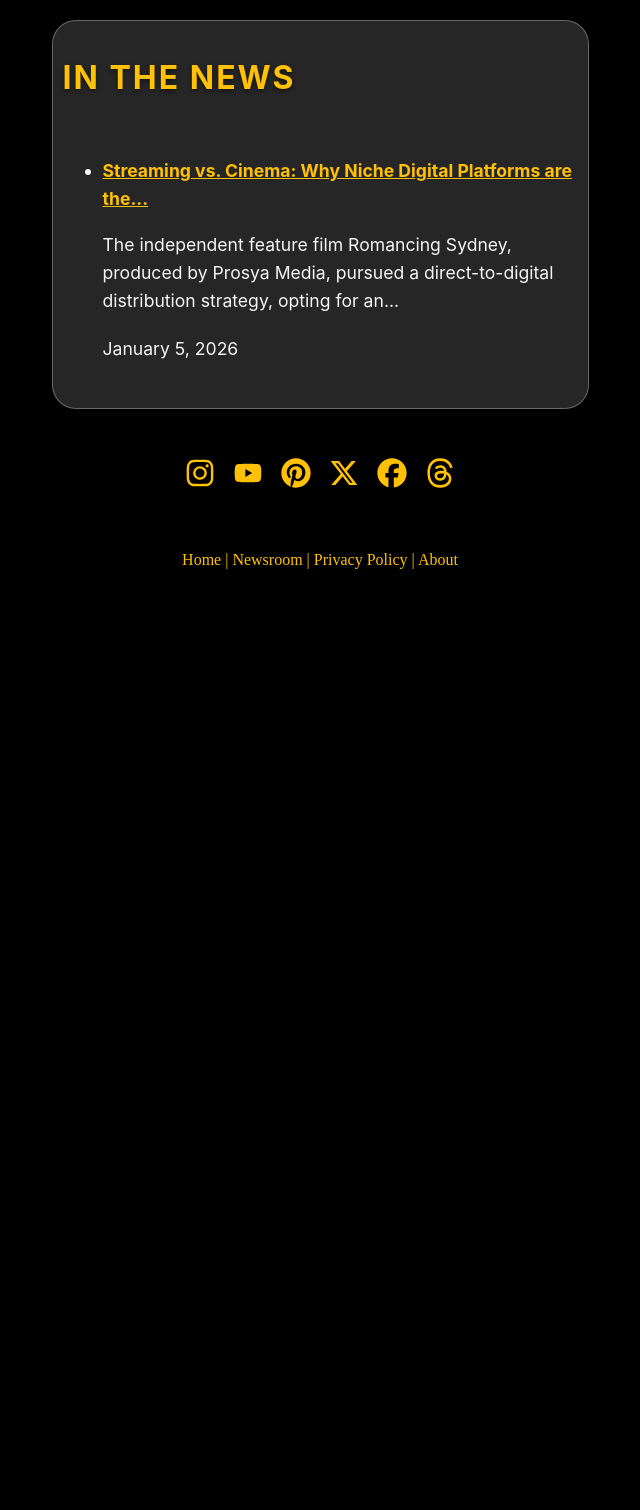
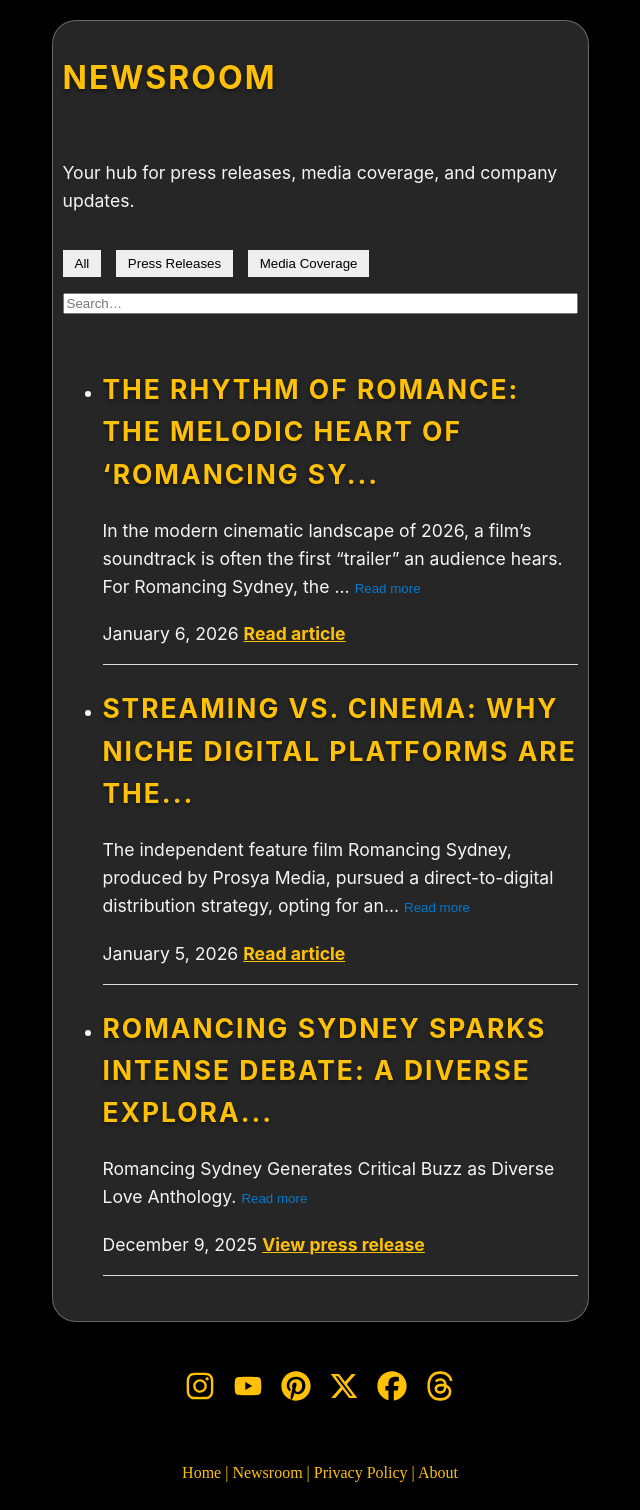
Before and after one commit to prosyamedia/website, a Jekyll site: the page built from newsroom.html, in a window 1280 px wide. Shown: the whole page, without its empty margins (320-960 px from the left). Built offline with Jekyll 4.4.1, drawn with Linux system fonts in a browser that asks for light colours; before the commit the page ends 900 px from its top, so only the background shows below that.

Commit message:
Add Press, Media separation

```diff
--- a/_config.yml
+++ b/_config.yml
@@ -1,4 +1,7 @@
 collections:
-  newsroom:
+  press:
     output: true
-    permalink: /newsroom/:name/
+    permalink: /press/:name/
+  media:
+    output: true
+    permalink: /media/:name/
--- /dev/null
+++ b/_media/2026-01-06-the-rhythm-of-romance-the-melodic-heart-of-romancing-sydney.md
@@ -0,0 +1,9 @@
+---
+title: "The Rhythm of Romance: The Melodic Heart of ‘Romancing Sydney’"
+date: 2026-01-06
+summary: "In the modern cinematic landscape of 2026, a film’s soundtrack is often the first “trailer” an audience hears. For Romancing Sydney, the independent feature from director Anmol Mishra, the music isn’t just background noise—it’s the pulse that drives its six interconnected narratives."
+source: "Skope Mag"
+url: "https://skopemag.com/2026/01/06/the-rhythm-of-romance-the-melodic-heart-of-romancing-sydney"
+type: media
+layout: newsroom-item
+---
--- /dev/null
+++ b/_press/2025-12-09-romancing-sydney-sparks-intense-debate-a-diverse-exploration-of-love-now-streaming.md
@@ -0,0 +1,7 @@
+---
+title: "Romancing Sydney Sparks Intense Debate: A Diverse Exploration of Love, Now Streaming"
+date: 2025-12-09
+summary: "Romancing Sydney Generates Critical Buzz as Diverse Love Anthology."
+type: press
+layout: newsroom-item
+---
--- a/newsroom.html
+++ b/newsroom.html
@@ -1,25 +1,70 @@
 ---
 layout: default
-title: Latest News
+title: Newsroom
 ---
 
-<h1>In The News</h1>
+<h1>Newsroom</h1>
+<p>Your hub for press releases, media coverage, and company updates.</p>
 
-<ul>
-  {% assign sorted = site.newsroom | sort: "date" | reverse %}
+<!-- FILTER BAR -->
+<div class="filters">
+  <button onclick="filterItems('all')">All</button>
+  <button onclick="filterItems('press')">Press Releases</button>
+  <button onclick="filterItems('media')">Media Coverage</button>
+</div>
+
+<!-- SEARCH -->
+<input type="text" id="search" placeholder="Search…" onkeyup="searchItems()">
+
+<ul id="news-list">
+  {% assign all_items = site.press | concat: site.media %}
+  {% assign sorted = all_items | sort: "date" | reverse %}
+
   {% for item in sorted %}
-    <li class="newsroom-item">
-      <a href="{{ item.url }}">
-        {{ item.title | truncate: 60 }}
-      </a>
+    <li class="news-item" data-type="{{ item.type }}">
+      <h2>{{ item.title | truncate: 60 }}</h2>
 
-      <p class="summary">
+      <p class="summary-short">
         {{ item.summary | truncate: 140 }}
+        <button onclick="toggleSummary(this)">Read more</button>
       </p>
 
-      <span class="date">
-        {{ item.date | date: "%B %-d, %Y" }}
-      </span>
+      <p class="summary-full" style="display:none;">
+        {{ item.summary }}
+        <button onclick="toggleSummary(this)">Hide</button>
+      </p>
+
+      <span class="date">{{ item.date | date: "%B %-d, %Y" }}</span>
+
+      {% if item.type == "press" %}
+        <a href="{{ item.url }}">View press release</a>
+      {% else %}
+        <a href="{{ item.url }}" target="_blank">Read article</a>
+      {% endif %}
     </li>
   {% endfor %}
 </ul>
+
+<script>
+function toggleSummary(btn) {
+  const short = btn.parentElement.previousElementSibling
+  const full = btn.parentElement
+  const isOpen = full.style.display === "block"
+  full.style.display = isOpen ? "none" : "block"
+  short.style.display = isOpen ? "block" : "none"
+}
+
+function filterItems(type) {
+  document.querySelectorAll('.news-item').forEach(item => {
+    item.style.display = (type === 'all' || item.dataset.type === type) ? 'block' : 'none'
+  })
+}
+
+function searchItems() {
+  const q = document.getElementById('search').value.toLowerCase()
+  document.querySelectorAll('.news-item').forEach(item => {
+    const text = item.innerText.toLowerCase()
+    item.style.display = text.includes(q) ? 'block' : 'none'
+  })
+}
+</script>
--- a/style.css
+++ b/style.css
@@ -283,3 +283,26 @@
     text-align: center;
   }
 }
+
+.filters button {
+  margin-right: 10px;
+  padding: 6px 12px;
+  border: none;
+  background: #eee;
+  cursor: pointer;
+}
+
+.news-item {
+  margin-bottom: 2rem;
+  padding-bottom: 1rem;
+  border-bottom: 1px solid #ddd;
+}
+
+.summary-short button,
+.summary-full button {
+  background: none;
+  border: none;
+  color: #007acc;
+  cursor: pointer;
+  padding: 0;
+}
```
Also changed, not shown: _media/2026-01-05-streaming-vs-cinema-why-niche-digital-platforms-are-the-new-goldmine-for-indie-creators.md (renamed from _newsroom/2026-01-05-streaming-vs-cinema-why-niche-digital-platforms-are-the-new-goldmine-for-indie-creators.md, +4 -1 lines), 6 other files.
